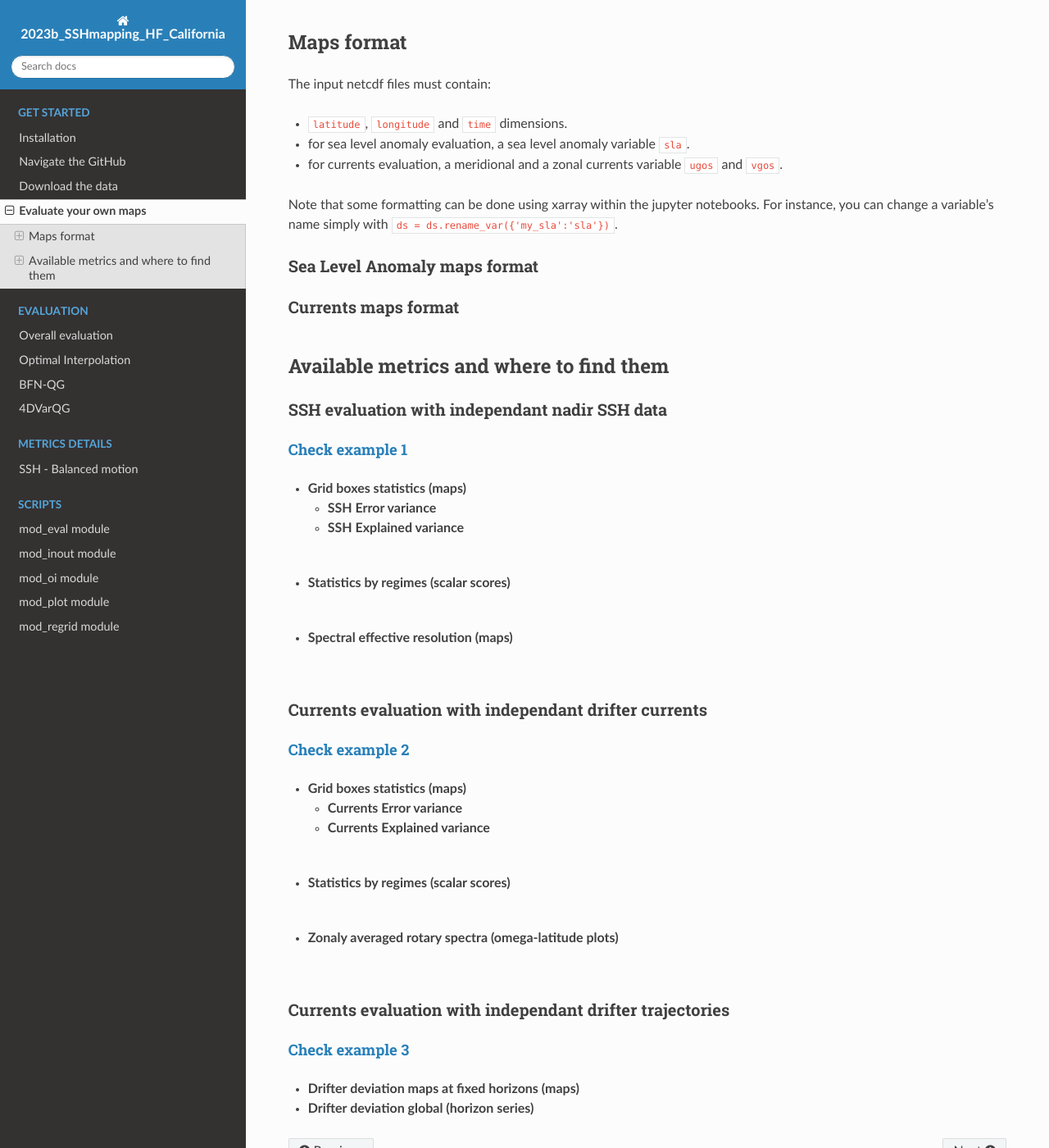
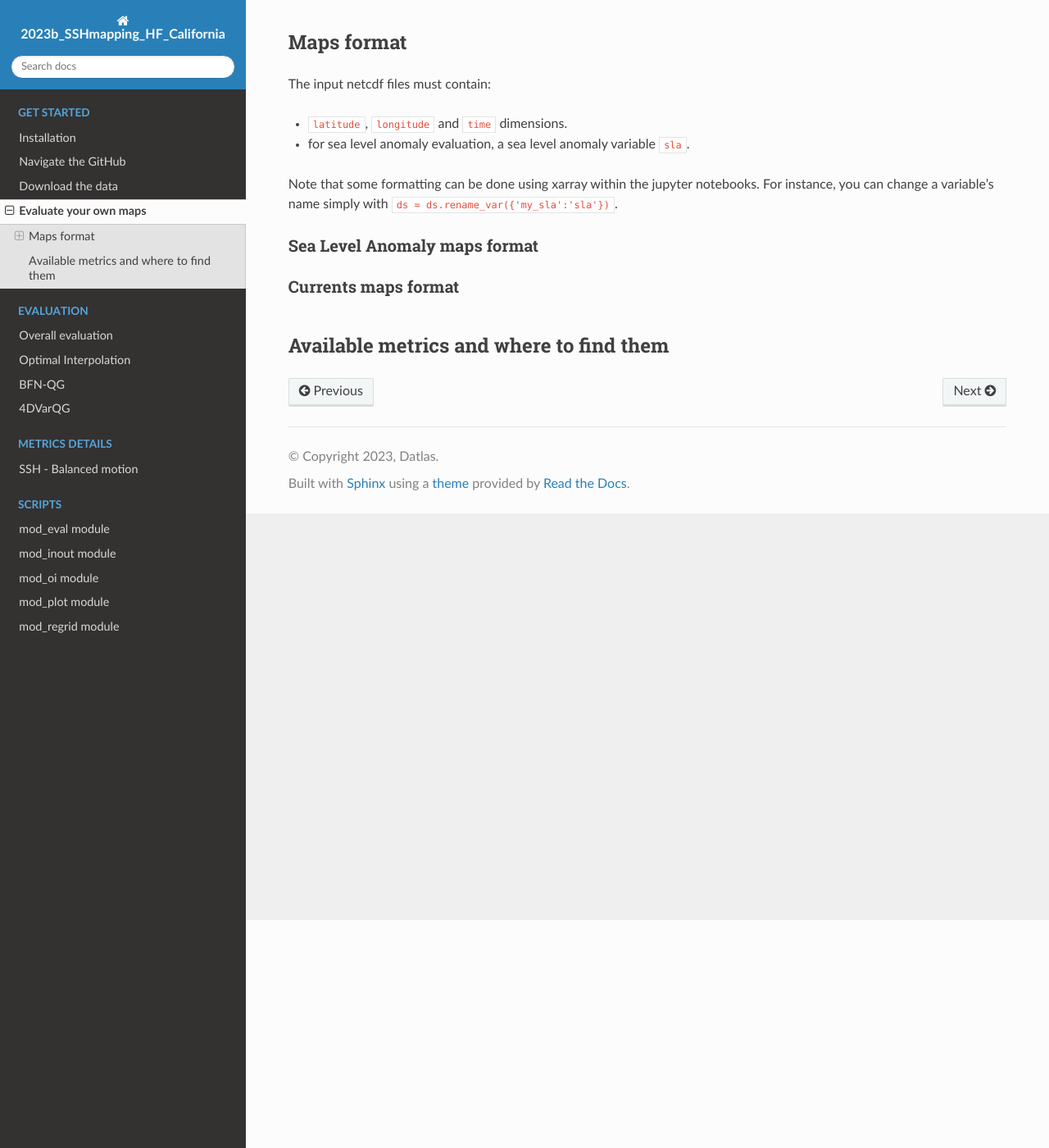
Before and after one commit to ocean-data-challenges/2023b_SSHmapping_HF_California, a Sphinx documentation site: the page built from docs/source/1_getstarted/getstarted_eval.md, in a window 1280 px wide and 1400 px high, scrolled down 278 px. Shown: the whole window at 82% size. Built offline with Sphinx 7.4.7 and the Read the Docs theme 2.0.0, drawn with Linux system fonts in a browser that asks for light colours.

Commit message:
Updating get started section

```diff
--- a/docs/source/1_getstarted/getstarted_eval.md
+++ b/docs/source/1_getstarted/getstarted_eval.md
@@ -15,7 +15,6 @@ Once you have [installed the data challenge](getstarted_install.md) and [downloa
 The input netcdf files must contain:
 - `latitude`, `longitude` and `time` dimensions.
 - for sea level anomaly evaluation, a sea level anomaly variable `sla`.
-- for currents evaluation, a meridional and a zonal currents variable `ugos` and `vgos`.
 
 Note that some formatting can be done using xarray within the jupyter notebooks. For instance, you can change a variable's name simply with `ds = ds.rename_var({'my_sla':'sla'})`.
 
@@ -29,65 +28,3 @@ Note that some formatting can be done using xarray within the jupyter notebooks.
 <br>
 
 ## Available metrics and where to find them
-
-### SSH evaluation with independant nadir SSH data
-
-
-#### [Check example 1](https://github.com/ocean-data-challenges/2023a_SSH_mapping_OSE/blob/main/nb_diags_global/ssh_scores_DUACS_geos.ipynb)
-
-
-- **Grid boxes statistics (maps)**
-
-   - **SSH Error variance**
-
-   - **SSH Explained variance**
-
-
-<br>
-
-- **Statistics by regimes (scalar scores)**
-
-
-<br>
-
-- **Spectral effective resolution (maps)**
-
-
-
-<br>
-
-
-<br>
-
-### Currents evaluation with independant drifter currents
-
-#### [Check example 2](https://github.com/ocean-data-challenges/2023a_SSH_mapping_OSE/blob/main/nb_diags_global/uv_scores_DUACS_geos.ipynb)
-
-- **Grid boxes statistics (maps)**
-
-   - **Currents Error variance**
-
-   - **Currents Explained variance**
-
-<br>
-
-- **Statistics by regimes (scalar scores)**
-
-
-<br>
-
-- **Zonaly averaged rotary spectra (omega-latitude plots)**
-
-
-<br>
-
-
-<br>
-
-### Currents evaluation with independant drifter trajectories
-
-#### [Check example 3](https://github.com/ocean-data-challenges/2023a_SSH_mapping_OSE/blob/main/nb_diags_global/uv_scores_DUACS_geos.ipynb)
-
-- **Drifter deviation maps at fixed horizons (maps)**
-
-- **Drifter deviation global (horizon series)**
--- a/environment.yml
+++ b/environment.yml
@@ -1,4 +1,4 @@
-name: odc-ssh-mapping
+name: env_dc_ssh_mapping_cali
 channels:
   - menpo
   - conda-forge
```
Also changed, not shown: docs/source/1_getstarted/getstarted_install.md (+5 -9 lines), 9 other files.
